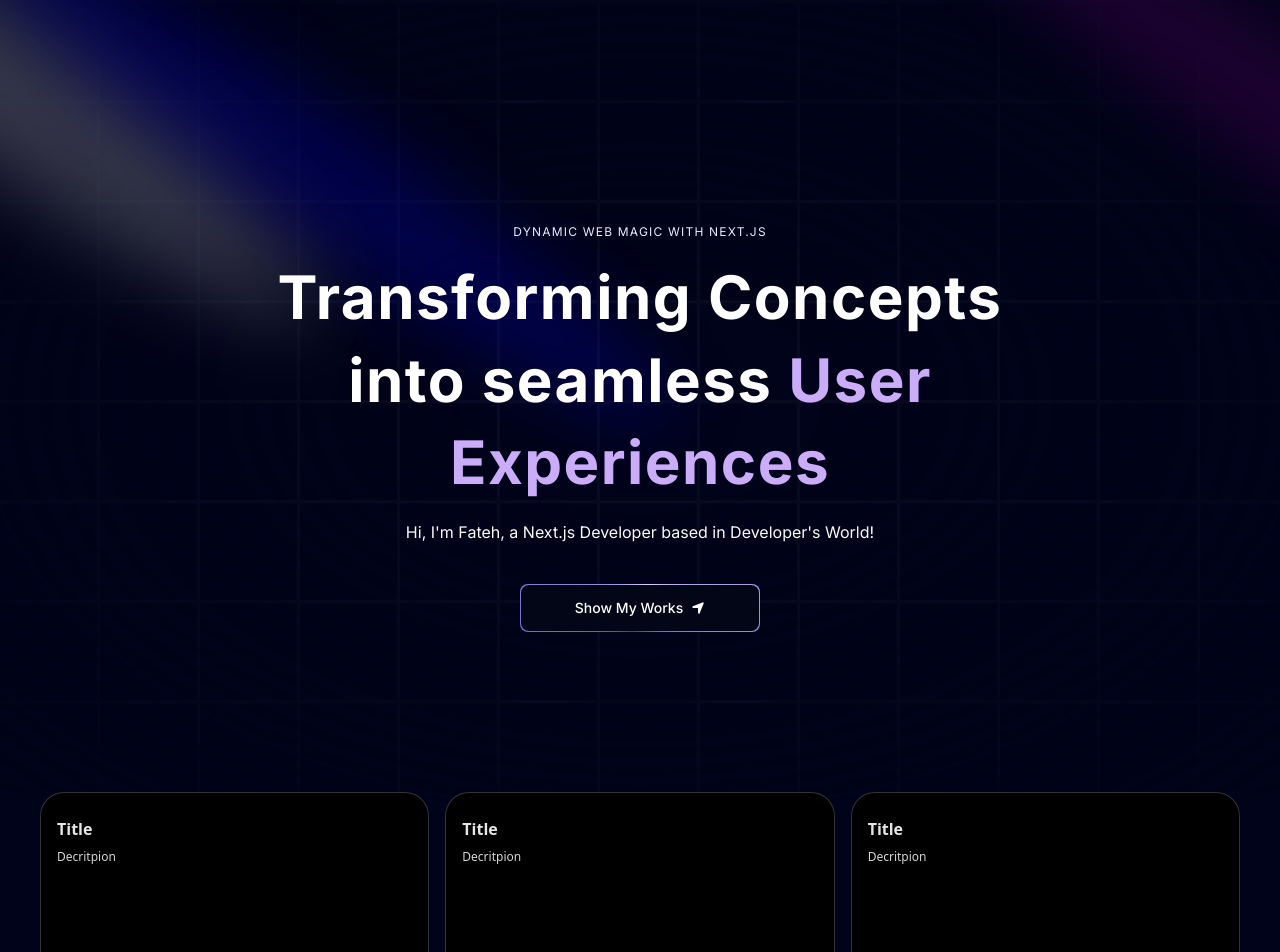
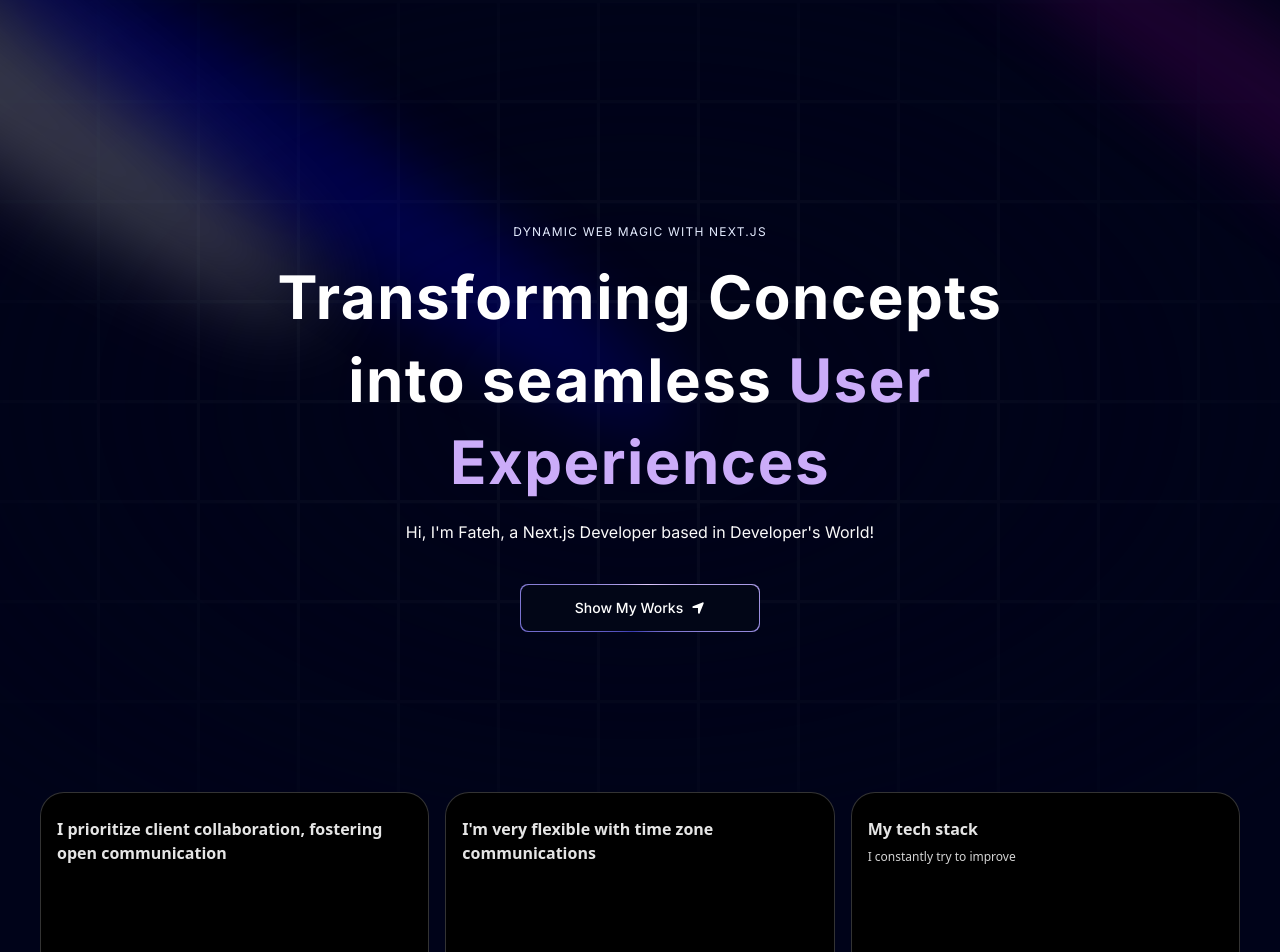
Before and after one commit to shoaib-fateh/modern-portfolio21, a Next.js app: page / in a window 1280 px wide. Shown: the top 952 px of the page. Built offline with nearby package versions, Linux system fonts and the light colour scheme.

Commit message:
updated data / gridItems

```diff
--- a/components/Grid.tsx
+++ b/components/Grid.tsx
@@ -1,12 +1,12 @@
 import React from "react";
 import { BentoGrid, BentoGridItem } from "./ui/BentoGrid";
-import { GridItems } from "@/data";
+import { gridItems } from "@/data";
 
 function Grid() {
   return (
     <section>
       <BentoGrid>
-        {GridItems.map((item) => (
+        {gridItems.map((item) => (
           <BentoGridItem
             id={item.id}
             key={item.id}
--- a/data/index.ts
+++ b/data/index.ts
@@ -1,8 +1,217 @@
-export const GridItems = [
-  { title: "Title", description: "Decritpion", id: 1 },
-  { title: "Title", description: "Decritpion", id: 2 },
-  { title: "Title", description: "Decritpion", id: 3 },
-  { title: "Title", description: "Decritpion", id: 4 },
-  { title: "Title", description: "Decritpion", id: 5 },
-  { title: "Title", description: "Decritpion", id: 6 },
+export const navItems = [
+  { name: "About", link: "#about" },
+  { name: "Projects", link: "#projects" },
+  { name: "Testimonials", link: "#testimonials" },
+  { name: "Contact", link: "#contact" },
 ];
+
+export const gridItems = [
+  {
+    id: 1,
+    title: "I prioritize client collaboration, fostering open communication ",
+    description: "",
+    className: "lg:col-span-3 md:col-span-6 md:row-span-4 lg:min-h-[60vh]",
+    imgClassName: "w-full h-full",
+    titleClassName: "justify-end",
+    img: "/b1.svg",
+    spareImg: "",
+  },
+  {
+    id: 2,
+    title: "I'm very flexible with time zone communications",
+    description: "",
+    className: "lg:col-span-2 md:col-span-3 md:row-span-2",
+    imgClassName: "",
+    titleClassName: "justify-start",
+    img: "",
+    spareImg: "",
+  },
+  {
+    id: 3,
+    title: "My tech stack",
+    description: "I constantly try to improve",
+    className: "lg:col-span-2 md:col-span-3 md:row-span-2",
+    imgClassName: "",
+    titleClassName: "justify-center",
+    img: "",
+    spareImg: "",
+  },
+  {
+    id: 4,
+    title: "Tech enthusiast with a passion for development.",
+    description: "",
+    className: "lg:col-span-2 md:col-span-3 md:row-span-1",
+    imgClassName: "",
+    titleClassName: "justify-start",
+    img: "/grid.svg",
+    spareImg: "/b4.svg",
+  },
+
+  {
+    id: 5,
+    title: "Currently building a JS Animation library",
+    description: "The Inside Scoop",
+    className: "md:col-span-3 md:row-span-2",
+    imgClassName: "absolute right-0 bottom-0 md:w-96 w-60",
+    titleClassName: "justify-center md:justify-start lg:justify-center",
+    img: "/b5.svg",
+    spareImg: "/grid.svg",
+  },
+  {
+    id: 6,
+    title: "Do you want to start a project together?",
+    description: "",
+    className: "lg:col-span-2 md:col-span-3 md:row-span-1",
+    imgClassName: "",
+    titleClassName: "justify-center md:max-w-full max-w-60 text-center",
+    img: "",
+    spareImg: "",
+  },
+];
+
+export const projects = [
+  {
+    id: 1,
+    title: "3D Solar System Planets to Explore",
+    des: "Explore the wonders of our solar system with this captivating 3D simulation of the planets using Three.js.",
+    img: "/p1.svg",
+    iconLists: ["/re.svg", "/tail.svg", "/ts.svg", "/three.svg", "/fm.svg"],
+    link: "/ui.earth.com",
+  },
+  {
+    id: 2,
+    title: "Yoom - Video Conferencing App",
+    des: "Simplify your video conferencing experience with Yoom. Seamlessly connect with colleagues and friends.",
+    img: "/p2.svg",
+    iconLists: ["/next.svg", "/tail.svg", "/ts.svg", "/stream.svg", "/c.svg"],
+    link: "/ui.yoom.com",
+  },
+  {
+    id: 3,
+    title: "AI Image SaaS - Canva Application",
+    des: "A REAL Software-as-a-Service app with AI features and a payments and credits system using the latest tech stack.",
+    img: "/p3.svg",
+    iconLists: ["/re.svg", "/tail.svg", "/ts.svg", "/three.svg", "/c.svg"],
+    link: "/ui.aiimg.com",
+  },
+  {
+    id: 4,
+    title: "Animated Apple Iphone 3D Website",
+    des: "Recreated the Apple iPhone 15 Pro website, combining GSAP animations and Three.js 3D effects..",
+    img: "/p4.svg",
+    iconLists: ["/next.svg", "/tail.svg", "/ts.svg", "/three.svg", "/gsap.svg"],
+    link: "/ui.apple.com",
+  },
+];
+
+export const testimonials = [
+  {
+    quote:
+      "Collaborating with Adrian was an absolute pleasure. His professionalism, promptness, and dedication to delivering exceptional results were evident throughout our project. Adrian's enthusiasm for every facet of development truly stands out. If you're seeking to elevate your website and elevate your brand, Adrian is the ideal partner.",
+    name: "Michael Johnson",
+    title: "Director of AlphaStream Technologies",
+  },
+  {
+    quote:
+      "Collaborating with Adrian was an absolute pleasure. His professionalism, promptness, and dedication to delivering exceptional results were evident throughout our project. Adrian's enthusiasm for every facet of development truly stands out. If you're seeking to elevate your website and elevate your brand, Adrian is the ideal partner.",
+    name: "Michael Johnson",
+    title: "Director of AlphaStream Technologies",
+  },
+  {
+    quote:
+      "Collaborating with Adrian was an absolute pleasure. His professionalism, promptness, and dedication to delivering exceptional results were evident throughout our project. Adrian's enthusiasm for every facet of development truly stands out. If you're seeking to elevate your website and elevate your brand, Adrian is the ideal partner.",
+    name: "Michael Johnson",
+    title: "Director of AlphaStream Technologies",
+  },
+  {
+    quote:
+      "Collaborating with Adrian was an absolute pleasure. His professionalism, promptness, and dedication to delivering exceptional results were evident throughout our project. Adrian's enthusiasm for every facet of development truly stands out. If you're seeking to elevate your website and elevate your brand, Adrian is the ideal partner.",
+    name: "Michael Johnson",
+    title: "Director of AlphaStream Technologies",
+  },
+  {
+    quote:
+      "Collaborating with Adrian was an absolute pleasure. His professionalism, promptness, and dedication to delivering exceptional results were evident throughout our project. Adrian's enthusiasm for every facet of development truly stands out. If you're seeking to elevate your website and elevate your brand, Adrian is the ideal partner.",
+    name: "Michael Johnson",
+    title: "Director of AlphaStream Technologies",
+  },
+];
+
+export const companies = [
+  {
+    id: 1,
+    name: "cloudinary",
+    img: "/cloud.svg",
+    nameImg: "/cloudName.svg",
+  },
+  {
+    id: 2,
+    name: "appwrite",
+    img: "/app.svg",
+    nameImg: "/appName.svg",
+  },
+  {
+    id: 3,
+    name: "HOSTINGER",
+    img: "/host.svg",
+    nameImg: "/hostName.svg",
+  },
+  {
+    id: 4,
+    name: "stream",
+    img: "/s.svg",
+    nameImg: "/streamName.svg",
+  },
+  {
+    id: 5,
+    name: "docker.",
+    img: "/dock.svg",
+    nameImg: "/dockerName.svg",
+  },
+];
+
+export const workExperience = [
+  {
+    id: 1,
+    title: "Frontend Engineer Intern",
+    desc: "Assisted in the development of a web-based platform using React.js, enhancing interactivity.",
+    className: "md:col-span-2",
+    thumbnail: "/exp1.svg",
+  },
+  {
+    id: 2,
+    title: "Mobile App Dev - JSM Tech",
+    desc: "Designed and developed mobile app for both iOS & Android platforms using React Native.",
+    className: "md:col-span-2", // change to md:col-span-2
+    thumbnail: "/exp2.svg",
+  },
+  {
+    id: 3,
+    title: "Freelance App Dev Project",
+    desc: "Led the dev of a mobile app for a client, from initial concept to deployment on app stores.",
+    className: "md:col-span-2", // change to md:col-span-2
+    thumbnail: "/exp3.svg",
+  },
+  {
+    id: 4,
+    title: "Lead Frontend Developer",
+    desc: "Developed and maintained user-facing features using modern frontend technologies.",
+    className: "md:col-span-2",
+    thumbnail: "/exp4.svg",
+  },
+];
+
+export const socialMedia = [
+  {
+    id: 1,
+    img: "/git.svg",
+  },
+  {
+    id: 2,
+    img: "/twit.svg",
+  },
+  {
+    id: 3,
+    img: "/link.svg",
+  },
+];
```
